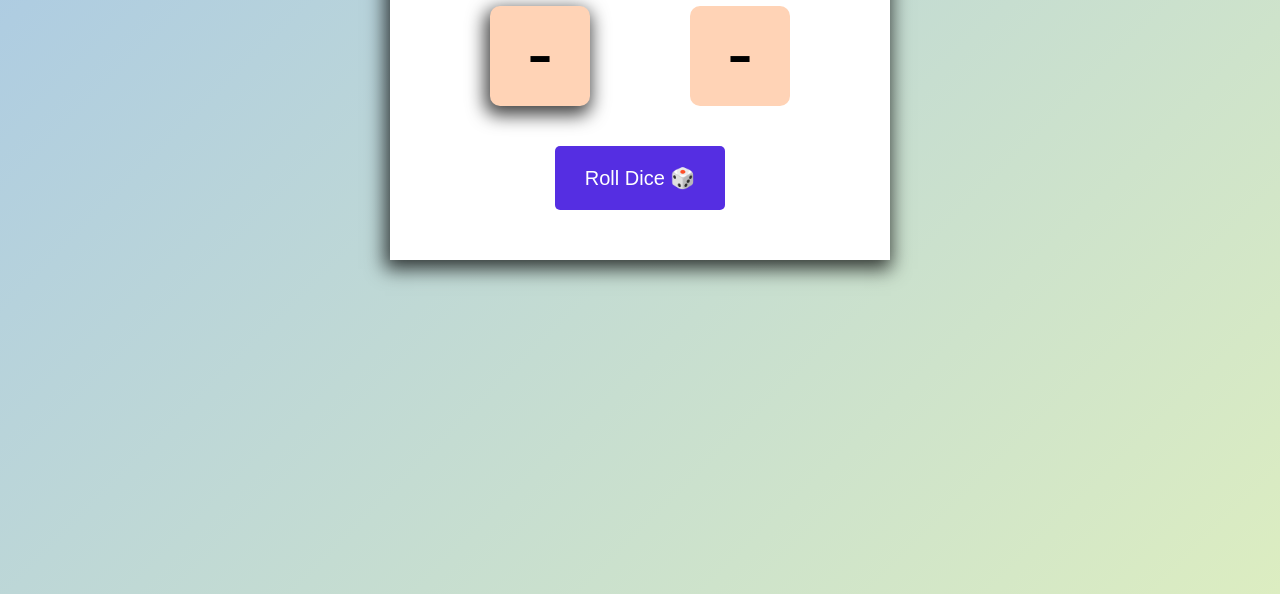
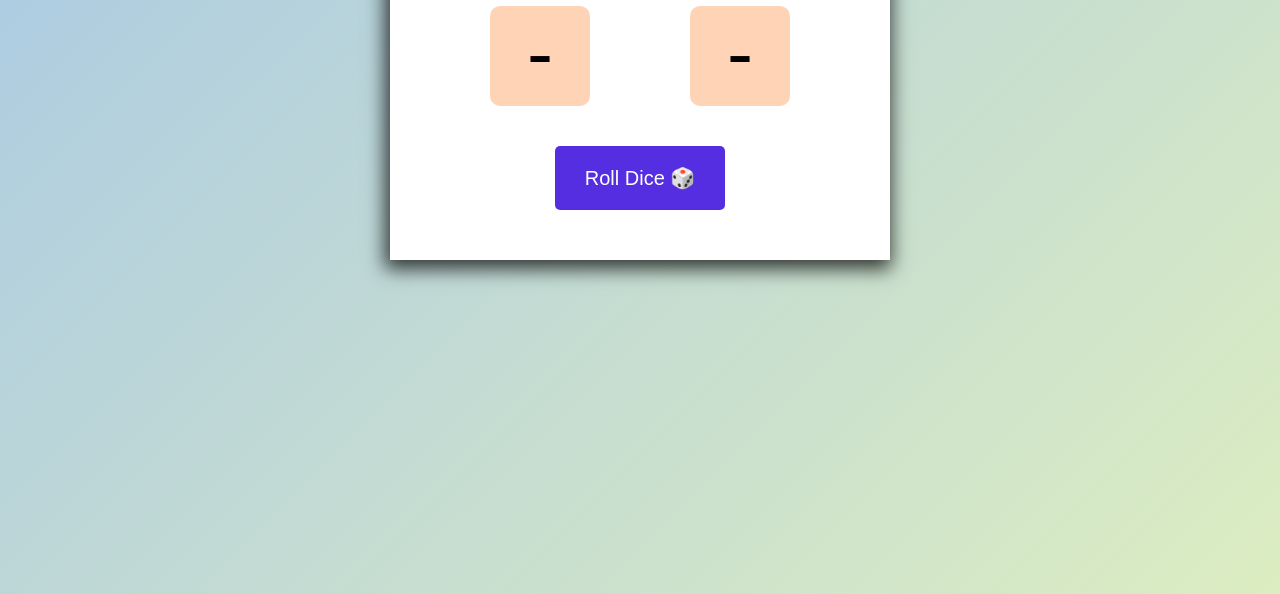
Before and after one commit to aldojack/Dice-Game, a plain HTML site: page index.html in a window 1280 px wide. Shown: the part 256-850 px from the top of the page. Drawn offline with Linux system fonts and the light colour scheme.

Commit message:
Removed active class from html and programmed into JS

```diff
--- a/index.html
+++ b/index.html
@@ -10,7 +10,7 @@
                     <h1>Score:
                         <span id="player1Scoreboard">0</span>
                     </h1>
-                    <div id="player1Dice" class="dice active">-</div>
+                    <div id="player1Dice" class="dice">-</div>
                 </div>
                 <div id="player2">
                     <h1>Score:
```
